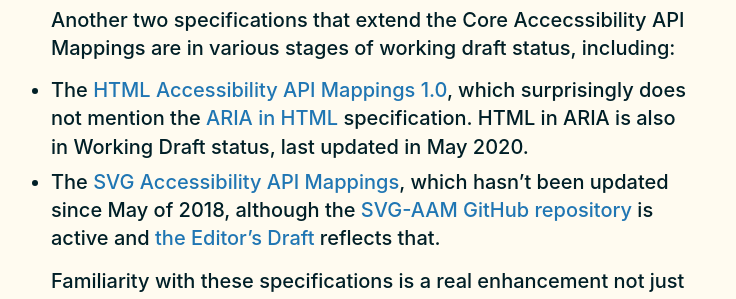
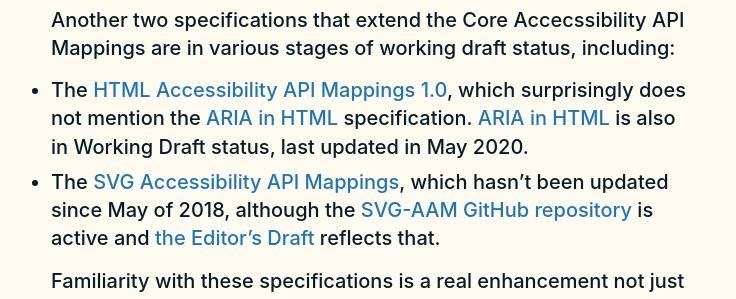
Before and after one commit to karlstolley/stolley.dev, a Jekyll site: the page built from _posts/2020-07-25-accessibility-api-mapping-specifications.md, in a window 1280 px wide. Shown: the part 1286-1585 px from the top of the page, without its empty margins (205-941 px from the left). Built offline with Jekyll 4.4.1, drawn with Linux system fonts in a browser that asks for light colours; some web fonts are replaced; part of the change alters nothing that is shown.

```diff
--- a/_posts/2020-07-25-accessibility-api-mapping-specifications.md
+++ b/_posts/2020-07-25-accessibility-api-mapping-specifications.md
@@ -41,7 +41,7 @@ of working draft status, including:
 
 * The [HTML Accessibility API Mappings 1.0](https://www.w3.org/TR/2020/WD-html-aam-1.0-20200718/),
 which surprisingly does not mention the [ARIA in HTML](https://www.w3.org/TR/html-aria/) specification.
-HTML in ARIA is also in Working Draft status, last updated in May 2020.
+[ARIA in HTML](https://www.w3.org/TR/html-aria/) is also in Working Draft status, last updated in May 2020.
 * The [SVG Accessibility API Mappings](https://www.w3.org/TR/svg-aam-1.0/), which hasn’t been updated
 since May of 2018, although the [SVG-AAM GitHub repository](https://github.com/w3c/svg-aam) is active
 and [the Editor’s Draft](https://w3c.github.io/svg-aam/) reflects that.
```
